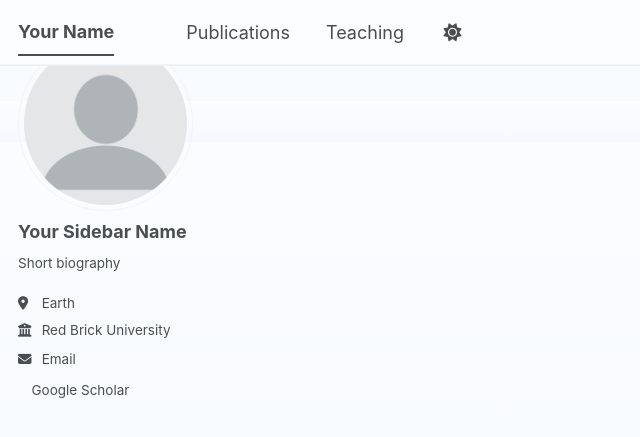
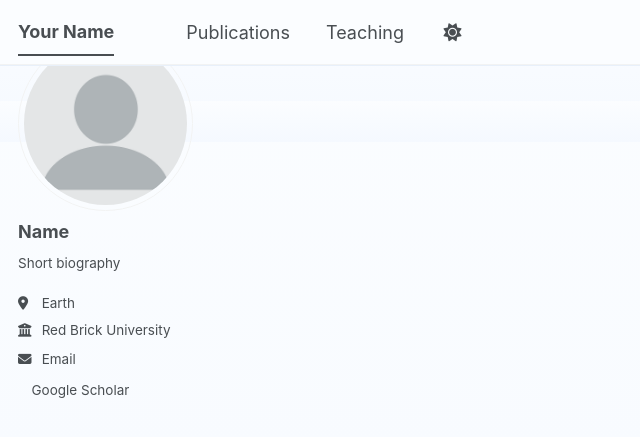
Before and after one commit to leihu26/leihu26.github.io, a Jekyll site: the page built from _pages/about.md, in a window 1280 px wide. Shown: the top 437 px of the page, without its empty margins (0-640 px from the left). Built offline with Jekyll 4.4.1, drawn with Linux system fonts in a browser that asks for light colours; a style sheet for code colours, icons or effects is not loaded.

Commit message:
Update _config.yml

```diff
--- a/_config.yml
+++ b/_config.yml
@@ -23,7 +23,7 @@ repository               : "leihu26/leihu26.github.io"
 author:
   # Biographic information
   avatar           : "profile.png"
-  name             : "Your Sidebar Name"
+  name             : "Name"
   pronouns         : # example: "she/her"
   bio              : "Short biography"
   location         : "Earth"
```
